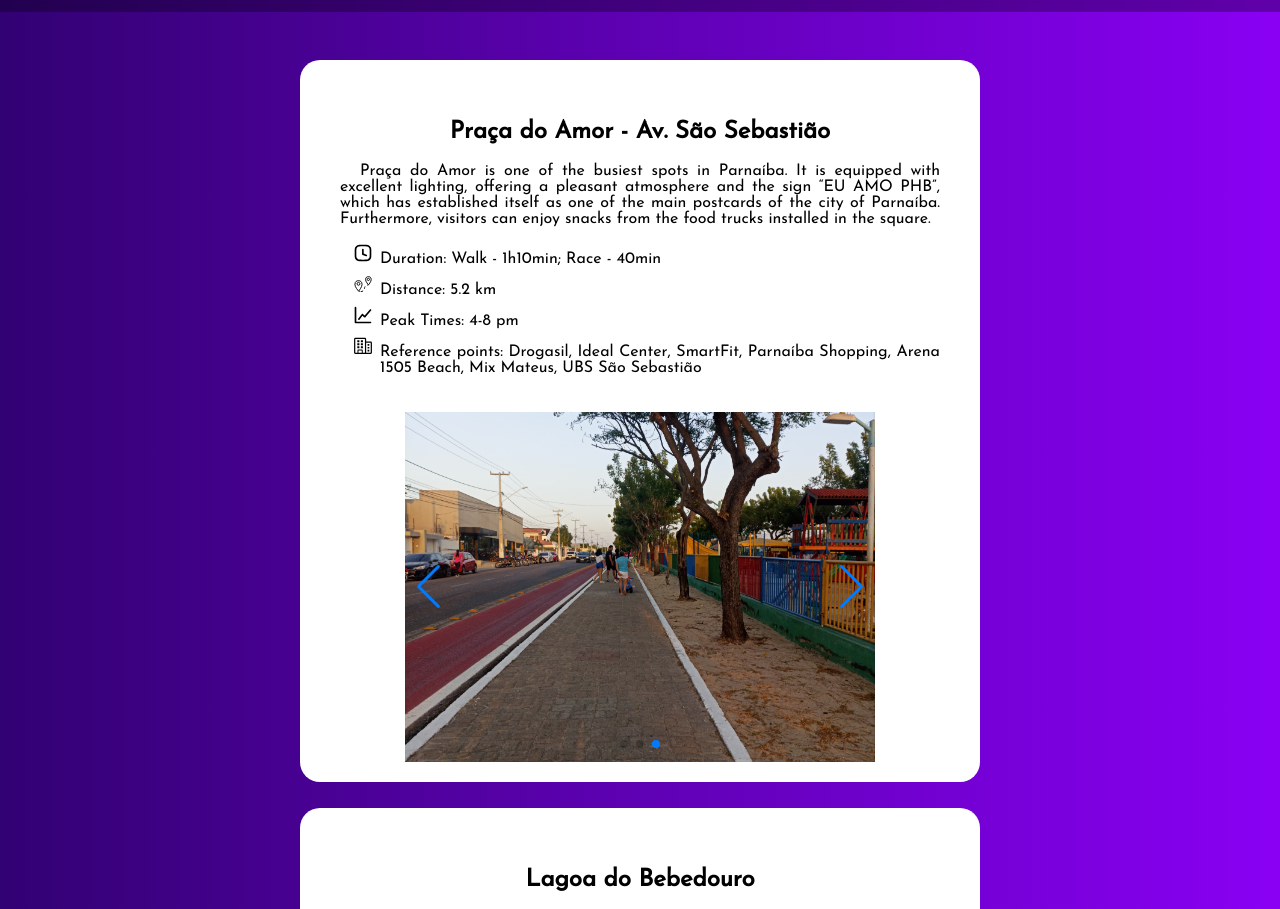
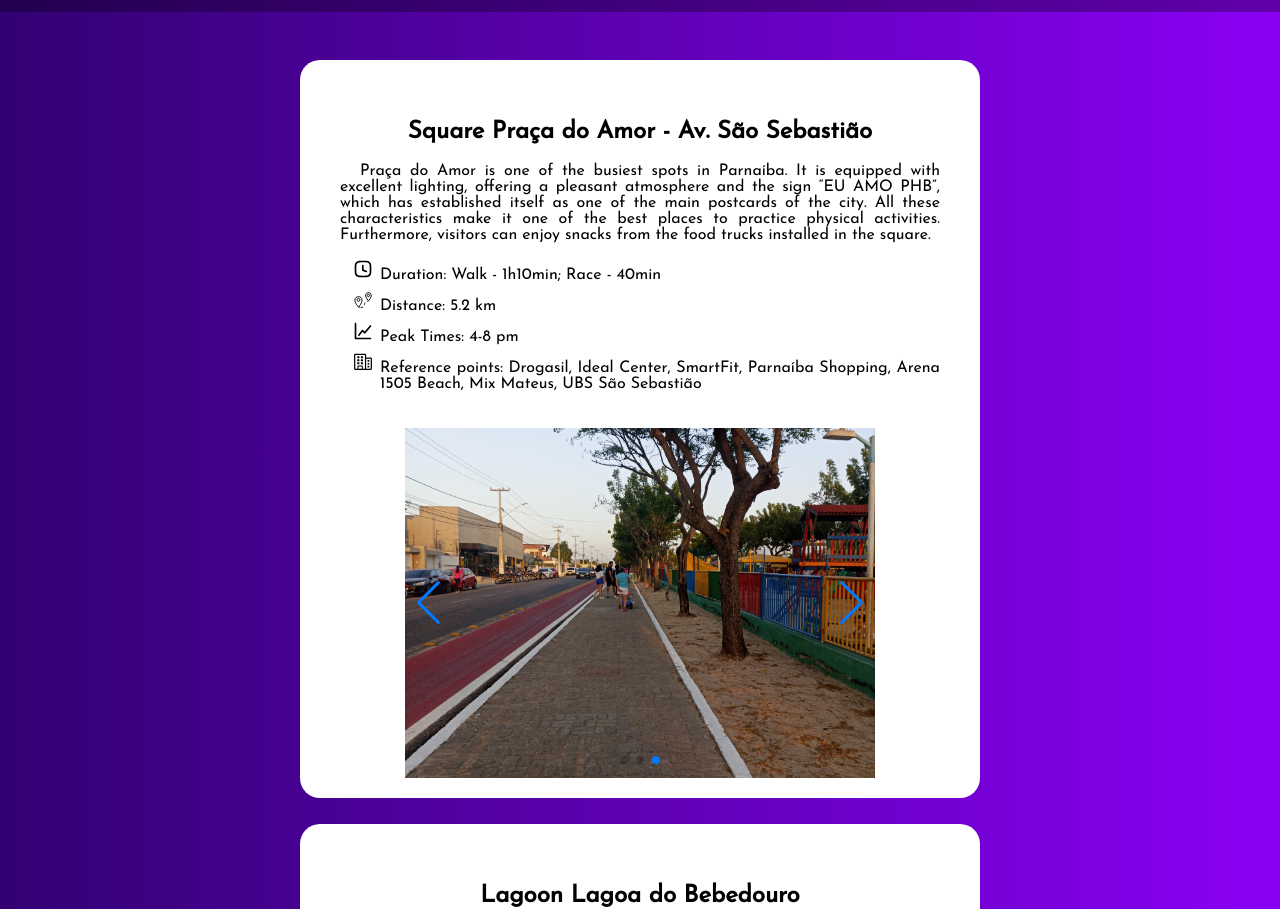
Before and after one commit to femanuel77/ifit, a plain HTML site: page locais-en.html in a window 1280 px wide. Shown: the part 56-965 px from the top of the page. Drawn offline with nearby package versions, Linux system fonts and the light colour scheme.

Commit message:
commit 5

```diff
--- a/locais-en.html
+++ b/locais-en.html
@@ -22,9 +22,9 @@
     <main class="main">
         <div class="div-2">
             <div class="div-3">
-                <center><h2>Praça do Amor - Av. São Sebastião</h2></center>
+                <center><h2>Square Praça do Amor - Av. São Sebastião</h2></center>
                 <p class="texto">
-                    Praça do Amor is one of the busiest spots in Parnaíba. It is equipped with excellent lighting, offering a pleasant atmosphere and the sign “EU AMO PHB”, which has established itself as one of the main postcards of the city of Parnaíba. Furthermore, visitors can enjoy snacks from the food trucks installed in the square.
+                    Praça do Amor is one of the busiest spots in Parnaíba. It is equipped with excellent lighting, offering a pleasant atmosphere and the sign “EU AMO PHB”, which has established itself as one of the main postcards of the city. All these characteristics make it one of the best places to practice physical activities. Furthermore, visitors can enjoy snacks from the food trucks installed in the square.
                 </p>
                 <ul>
                     <li class="tempo">Duration: Walk - 1h10min; Race - 40min</li>
@@ -61,7 +61,7 @@
         </div>
         <div class="div-2">
             <div class="div-3">
-                <center><h2>Lagoa do Bebedouro</h2></center>
+                <center><h2>Lagoon Lagoa do Bebedouro</h2></center>
                 <p class="texto">
                     Lagoa do Bebedouro is one of the natural treasures that exist in Parnaíba. Lagoa do Bebedouro is an invitation to contemplation and leisure. Many visitors take advantage of its banks for moments of relaxation, family picnics, outdoor sports and even environmental education activities, raising awareness of the importance of preserving this rich ecosystem.
                 </p>
@@ -100,7 +100,7 @@
         </div>
         <div class="div-2">
             <div class="div-3">
-                <center><h2>Quebra-Mar, Luís Correia</h2></center>
+                <center><h2>Pier Quebra-Mar, Luís Correia</h2></center>
                 <p class="texto">
                     Quebra-Mar in Luís Correia is the ideal place to do physical activities and, at the same time, contemplate the beauty of the sea and get in touch with nature.
                 </p>
```
Also changed, not shown: locais.html (+1 -1 lines), sobre-nos-en.html (+1 -0 lines), sobre-nos.html (+1 -0 lines).
